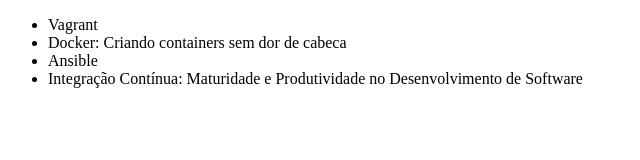
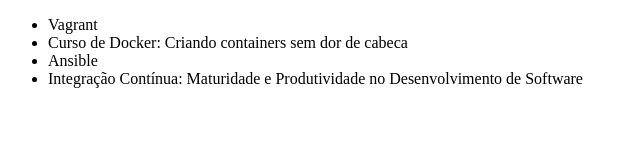
Before and after one commit to joao-zerba/curso_git_alura, a plain HTML site: page index.html in a window 1280 px wide. Shown: the full height of the page, 0-640 px from the left. Drawn offline with Linux system fonts and the light colour scheme.

Commit message:
Atualizando nome do curso de Docker

```diff
--- a/index.html
+++ b/index.html
@@ -7,7 +7,7 @@
 <body>
     <ul>
         <li>Vagrant</li>
-        <li>Docker: Criando containers sem dor de cabeca</li>
+        <li>Curso de Docker: Criando containers sem dor de cabeca</li>
         <li>Ansible</li>
         <li>Integração Contínua: Maturidade e Produtividade no Desenvolvimento de Software</li>
     </ul>
```
